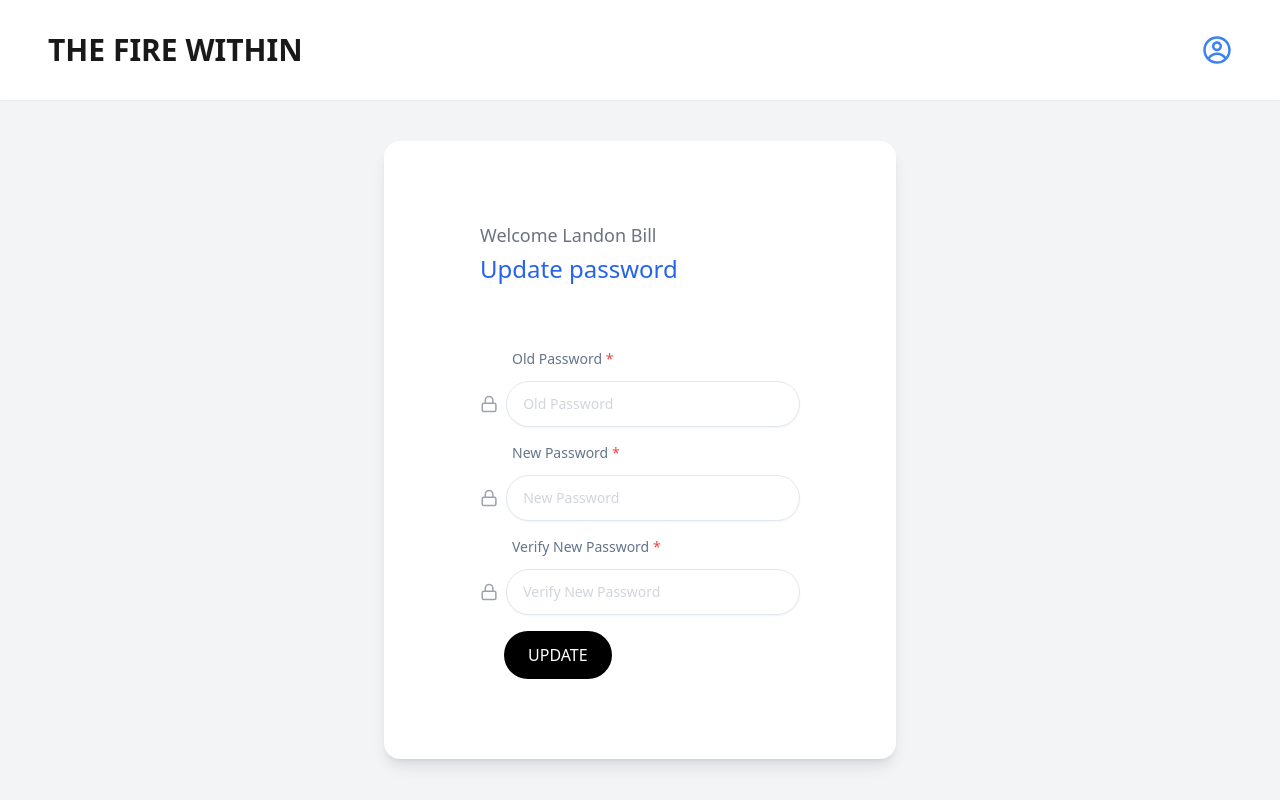
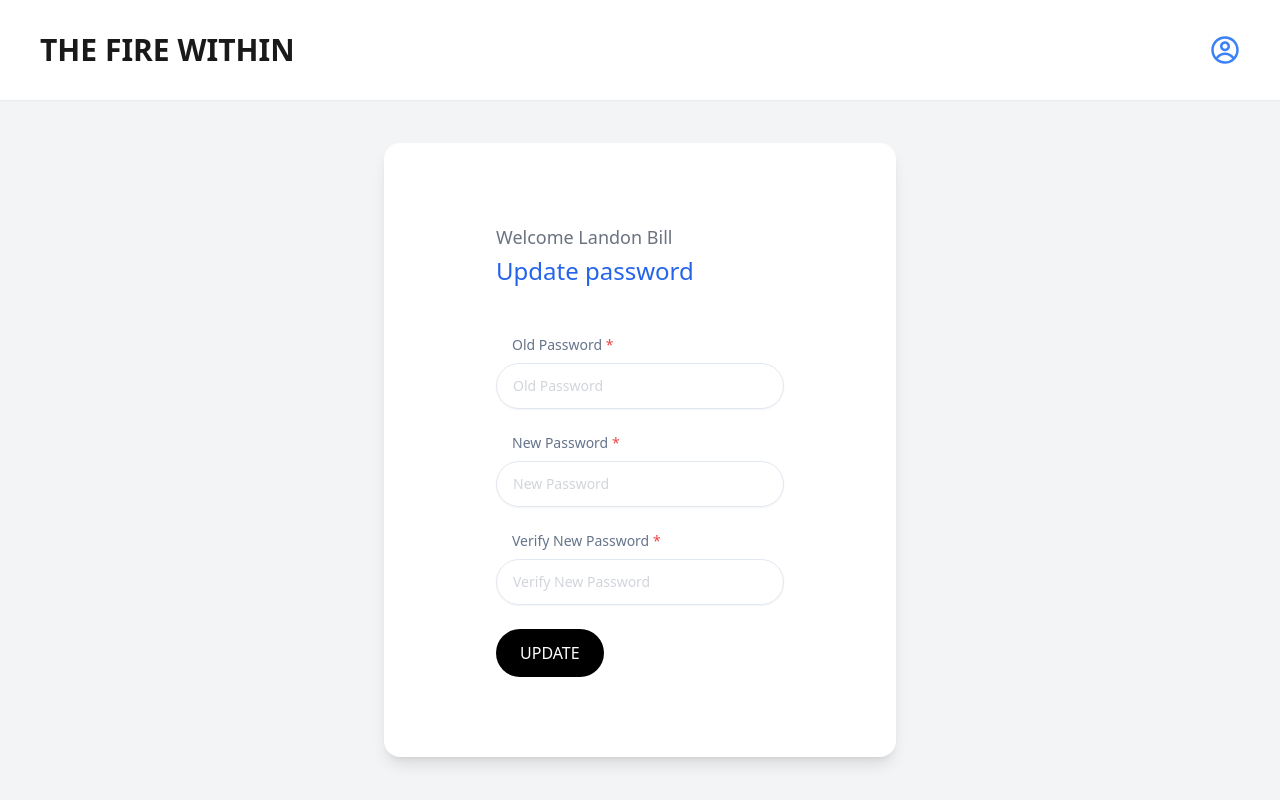
Before and after one commit to Webtrix2023/firewithin, a React (Create React App) app: page /update-password in a window 1280 px wide. Built offline with nearby package versions, Linux system fonts and the light colour scheme.

Commit message:
UI modified

```diff
--- a/src/Components/Navbar2.js
+++ b/src/Components/Navbar2.js
@@ -23,7 +23,7 @@ const Navbar2 = (params) => {
             THE FIRE WITHIN
           </h1>
           <p className="font-normal text-[11px] sm:text-xs md:text-lg text-black/90 max-w-[65vw] md:max-w-none truncate">
-            CHAPTER-{params.chapterNumber} {params.chapterName}
+           {CurrPage !== HomePage ? `CHAPTER-${params.chapterNumber} ${params.chapterName}` : ""}
           </p>
         </div>
 
--- a/src/Components/Player.js
+++ b/src/Components/Player.js
@@ -103,7 +103,7 @@ const Player = () => {
 
   const getCurrentPageDetails = async () => {
     try {
-      const res = await api.post("/currentPageDetails", {ttpe:"read"});
+      const res = await api.post("/currentPageDetails", { ttpe: "read" });
       const data = res.data.data;
 
       if (res.data.flag === "S" && data?.bookpage?.[0]) {
@@ -180,7 +180,7 @@ const Player = () => {
   // --- UI ---
   return (
     <div className="flex flex-col min-h-screen bg-gray-100">
-      <Navbar2 />
+      <Navbar2 chapterName={chapterName} chapterNumber={currentSection} />
       <div className="flex flex-1 bg-gray-100 justify-center relative overflow-hidden">
         <div className="w-full max-w-[90%] mt-20 h-fit sm:max-w-[80%] md:max-w-[65%] rounded-[5vw] overflow-hidden shadow-lg">
           {/*White Section */}
@@ -204,16 +204,16 @@ const Player = () => {
               <span>{formatTime(duration)}</span>
             </div>
           </div>
-          {/*White Section */}
+          {/*blue Section */}
           <div className="bg-[#0075FF] p-10 flex text-lg justify-center items-center gap-6">
-            <TfiControlSkipBackward className="text-white cursor-pointer" size={34} />
-            <TbRewindBackward15 className="text-white cursor-pointer" onClick={() => handleSkip(-15)} size={38} />
+            <TfiControlSkipBackward className="text-white cursor-pointer" size={44} />
+            <TbRewindBackward15 className="text-white cursor-pointer" onClick={() => handleSkip(-15)} size={48} />
             <button onClick={togglePlayPause} className="text-white rounded-full p-2">
-              {isPlaying ? <CiPause1 size={44} /> : <CiPlay1 size={44} />}
+              {isPlaying ? <CiPause1 size={54} /> : <CiPlay1 size={54} />}
             </button>
-            <TbRewindForward15 className="text-white cursor-pointer" onClick={() => handleSkip(15)} size={38} />
-            <TfiControlSkipForward className="text-white cursor-pointer" size={34} />
-            <FaListUl className="text-white cursor-pointer" size={34} onClick={() => setIsSliderOpen(!isSliderOpen)} />
+            <TbRewindForward15 className="text-white cursor-pointer" onClick={() => handleSkip(15)} size={48} />
+            <TfiControlSkipForward className="text-white cursor-pointer" size={44} />
+            <FaListUl className="text-white cursor-pointer" size={44} onClick={() => setIsSliderOpen(!isSliderOpen)} />
           </div>
         </div>
         {/* Slider Button */}
--- a/src/Components/UpdatePassword.js
+++ b/src/Components/UpdatePassword.js
@@ -1,8 +1,7 @@
 import React, { useState } from "react";
-import { Link, useNavigate } from "react-router-dom";
+import { useNavigate } from "react-router-dom";
 import { API } from "../api/config";
 import { CgProfile } from "react-icons/cg";
-import { FiLock } from "react-icons/fi";
 
 export const UpdatePassword = () => {
   const navigate = useNavigate();
@@ -12,7 +11,7 @@ export const UpdatePassword = () => {
     newPassword: "",
     confirmPassword: "",
   });
-  const [focused, setFocused] = useState({});
+
   const [errors, setErrors] = useState({});
   const [loading, setLoading] = useState(false);
   const [serverError, setServerError] = useState("");
@@ -20,14 +19,46 @@ export const UpdatePassword = () => {
   const handleChange = (e) =>
     setFormData((prev) => ({ ...prev, [e.target.name]: e.target.value }));
 
+  // -------------------
+  // VALIDATION FUNCTION
+  // -------------------
+  const validate = () => {
+    let newErrors = {};
+
+    if (!formData.oldPassword) {
+      newErrors.oldPassword = "Old password is required";
+    }
+
+    if (!formData.newPassword) {
+      newErrors.newPassword = "New password is required";
+    } else if (formData.newPassword.length < 8) {
+      newErrors.newPassword = "Password must be at least 8 characters";
+    } else if (!/[A-Z]/.test(formData.newPassword)) {
+      newErrors.newPassword = "Password must include an uppercase letter";
+    } else if (!/[0-9]/.test(formData.newPassword)) {
+      newErrors.newPassword = "Password must include a number";
+    } else if (!/[!@#$%^&*]/.test(formData.newPassword)) {
+      newErrors.newPassword = "Password must include a special character (!@#$%^&*)";
+    }
+
+    if (!formData.confirmPassword) {
+      newErrors.confirmPassword = "Please confirm your new password";
+    } else if (formData.newPassword !== formData.confirmPassword) {
+      newErrors.confirmPassword = "Passwords do not match";
+    }
+
+    setErrors(newErrors);
+    return Object.keys(newErrors).length === 0; // valid if no errors
+  };
+
+  // -------------------
+  // SUBMIT HANDLER
+  // -------------------
   const handleSubmit = async (e) => {
     e.preventDefault();
     setServerError("");
 
-    if (formData.newPassword !== formData.confirmPassword) {
-      setServerError("Passwords do not match");
-      return;
-    }
+    if (!validate()) return; // stop if invalid
 
     try {
       setLoading(true);
@@ -53,7 +84,7 @@ export const UpdatePassword = () => {
   return (
     <div className="flex flex-col min-h-screen bg-gray-100">
       {/* Navbar */}
-      <nav className="px-6 md:px-12 py-8 shadow-sm flex justify-between items-center bg-white">
+      <nav className="px-6 md:px-10 py-8 shadow-sm flex justify-between items-center bg-white">
         <h1 className="font-bold text-base sm:text-lg md:text-3xl text-black/90">
           THE FIRE WITHIN
         </h1>
@@ -62,12 +93,12 @@ export const UpdatePassword = () => {
 
       {/* Form Section */}
       <div className="flex flex-1 items-center justify-center px-4 py-10">
-        <div className="w-full md:w-[40vw] bg-white rounded-2xl shadow-lg px-24 py-20">
+        <div className="w-full md:w-[40vw] bg-white rounded-2xl shadow-lg px-10 md:px-28 py-10 md:py-20">
           {/* Heading */}
           <h2 className="text-lg font-medium text-gray-500 mb-1">
             Welcome Landon Bill
           </h2>
-          <h1 className="text-2xl font-normal text-blue-600 mb-16">
+          <h1 className="text-2xl font-normal text-blue-600 mb-12">
             Update password
           </h1>
 
@@ -79,76 +110,54 @@ export const UpdatePassword = () => {
           )}
 
           {/* Form */}
-          <form onSubmit={handleSubmit} className="space-y-4">
+          <form onSubmit={handleSubmit} className="space-y-6">
             {/* Old Password */}
-           <div className="space-y-3">
-              <label className="block text-sm font-medium text-slate-500 mb-1 ml-8 ">
+            <div>
+              <label className="block text-sm font-medium text-slate-500 mb-2 ml-4">
                 Old Password <span className="text-red-500">*</span>
               </label>
-              <div className="flex items-center gap-2">
-                <FiLock
-                  className={`text-xl ${
-                    focused.confirmPassword ? "text-blue-600" : "text-gray-400"
-                  }`}
-                />
               <input
                 type="password"
-                  name="confirmPassword"
+                name="oldPassword"
                 placeholder="Old Password"
                 className="w-full placeholder:text-gray-300 shadow-sm border border-slate-200 px-4 py-3 rounded-full outline-none text-sm focus:border-blue-500 focus:ring-1 focus:ring-blue-500"
-                  value={formData.confirmPassword}
+                value={formData.oldPassword}
                 onChange={handleChange}
-                  onFocus={() =>
-                    setFocused((p) => ({ ...p, confirmPassword: true }))
-                  }
-                  onBlur={() =>
-                    setFocused((p) => ({ ...p, confirmPassword: false }))
-                  }
                 required
               />
-              </div>
+              {errors.oldPassword && (
+                <p className="text-red-500 text-xs mt-1 ml-4">
+                  {errors.oldPassword}
+                </p>
+              )}
             </div>
 
             {/* New Password */}
-          <div className="space-y-3">
-              <label className="block text-sm font-medium text-slate-500 mb-1 ml-8 ">
+            <div>
+              <label className="block text-sm font-medium text-slate-500 mb-2 ml-4">
                 New Password <span className="text-red-500">*</span>
               </label>
-              <div className="flex items-center gap-2">
-                <FiLock
-                  className={`text-xl ${
-                    focused.confirmPassword ? "text-blue-600" : "text-gray-400"
-                  }`}
-                />
               <input
                 type="password"
-                  name="confirmPassword"
+                name="newPassword"
                 placeholder="New Password"
                 className="w-full placeholder:text-gray-300 shadow-sm border border-slate-200 px-4 py-3 rounded-full outline-none text-sm focus:border-blue-500 focus:ring-1 focus:ring-blue-500"
-                  value={formData.confirmPassword}
+                value={formData.newPassword}
                 onChange={handleChange}
-                  onFocus={() =>
-                    setFocused((p) => ({ ...p, confirmPassword: true }))
-                  }
-                  onBlur={() =>
-                    setFocused((p) => ({ ...p, confirmPassword: false }))
-                  }
                 required
               />
-              </div>
+              {errors.newPassword && (
+                <p className="text-red-500 text-xs mt-1 ml-4">
+                  {errors.newPassword}
+                </p>
+              )}
             </div>
 
             {/* Confirm Password */}
-            <div className="space-y-3">
-              <label className="block text-sm font-medium text-slate-500 mb-1 ml-8 ">
+            <div>
+              <label className="block text-sm font-medium text-slate-500 mb-2 ml-4">
                 Verify New Password <span className="text-red-500">*</span>
               </label>
-              <div className="flex items-center gap-2">
-                <FiLock
-                  className={`text-xl ${
-                    focused.confirmPassword ? "text-blue-600" : "text-gray-400"
-                  }`}
-                />
               <input
                 type="password"
                 name="confirmPassword"
@@ -156,22 +165,20 @@ export const UpdatePassword = () => {
                 className="w-full placeholder:text-gray-300 shadow-sm border border-slate-200 px-4 py-3 rounded-full outline-none text-sm focus:border-blue-500 focus:ring-1 focus:ring-blue-500"
                 value={formData.confirmPassword}
                 onChange={handleChange}
-                  onFocus={() =>
-                    setFocused((p) => ({ ...p, confirmPassword: true }))
-                  }
-                  onBlur={() =>
-                    setFocused((p) => ({ ...p, confirmPassword: false }))
-                  }
                 required
               />
-              </div>
+              {errors.confirmPassword && (
+                <p className="text-red-500 text-xs mt-1 ml-4">
+                  {errors.confirmPassword}
+                </p>
+              )}
             </div>
 
             {/* Submit Button */}
             <button
               type="submit"
               disabled={loading}
-              className={`ml-6 bg-black text-white px-6 py-3 rounded-full transition ${
+              className={`my-4 bg-black text-white px-6 py-3 rounded-full transition ${
                 loading ? "opacity-60 cursor-not-allowed" : "hover:bg-gray-800"
               }`}
             >
```
Also changed, not shown: src/Components/Text.jsx (+83 -31 lines), src/Components/Text2.js (+12 -31 lines). Lines whose indentation alone changed are shown as unchanged.
